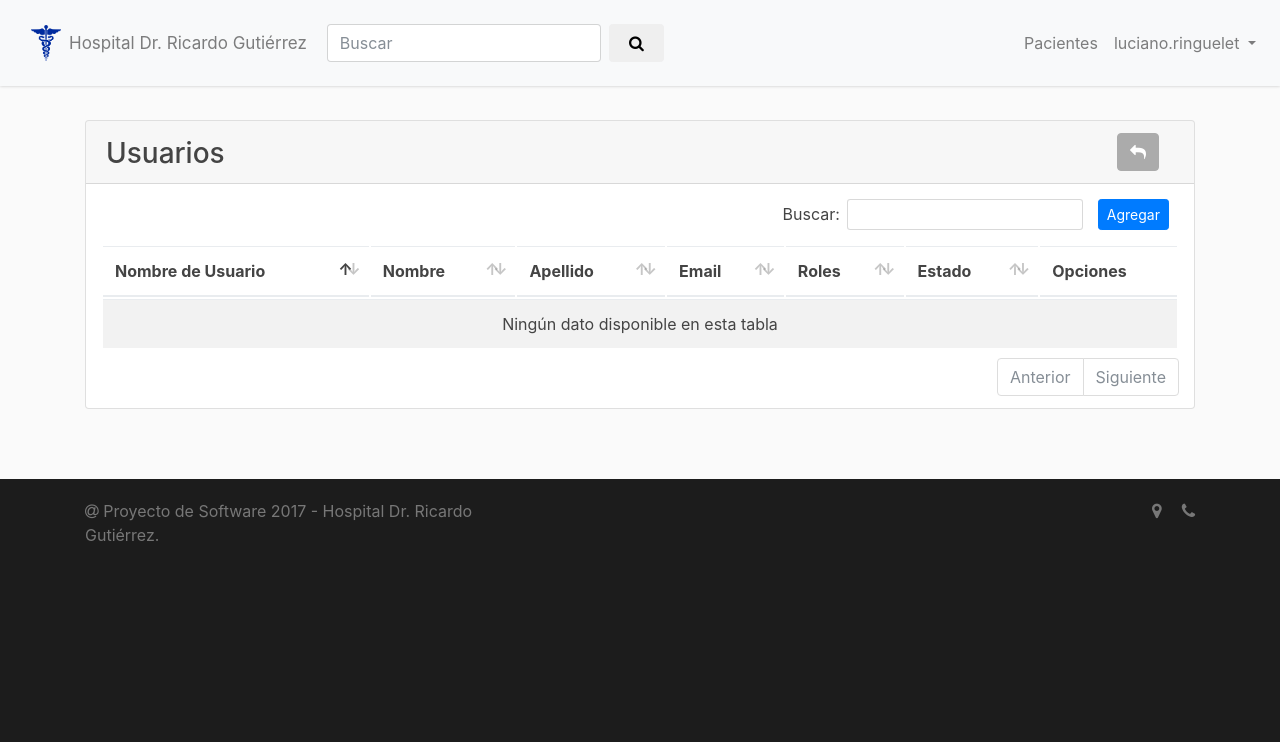
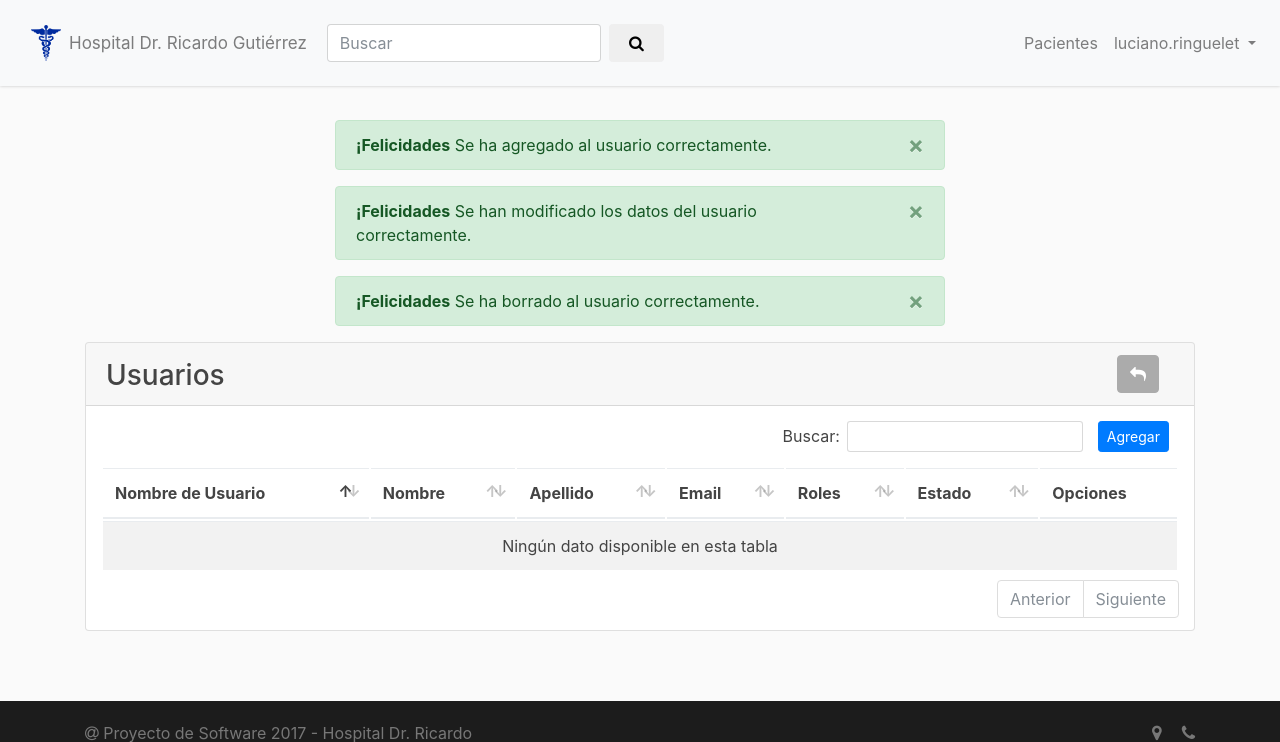
Before and after one commit to francoborrelli/hospitalGutierrez, a PHP site: template App/Views/Users/usersTable.html.twig in a window 1280 px wide. Shown: the top 742 px of the page. Run offline with PHP 8.4, Linux system fonts and the light colour scheme; the template is opened without the code that fills it, so the values that code supplies are empty; some libraries are stand-ins or nearby versions.

Commit message:
Add alert macro

```diff
--- a/App/Views/Users/usersTable.html.twig
+++ b/App/Views/Users/usersTable.html.twig
@@ -1,4 +1,6 @@
 {% extends 'utils/base.html.twig' %}
+{% import 'utils/alert.html.twig' as alert %}
+
 
 {% block stylesheets %}
 <link rel="stylesheet" href="/assets/dataTables/css/dataTables.bootstrap4.min.css">
@@ -6,12 +8,14 @@
 {% endblock %}
 
 {% block body %}
-
     {% include 'Users/addUser.html.twig' %}
     {% include 'Users/deleteUser.html.twig' %}
     {% include 'Users/editUser.html.twig' %}
 
     <div class="container userReport">
+        {{ alert.item('¡Felicidades','Se ha agregado al usuario correctamente.') }}
+    {{ alert.item('¡Felicidades','Se han modificado los datos del usuario correctamente.') }}
+    {{ alert.item('¡Felicidades','Se ha borrado al usuario correctamente.') }}
         <div class="card">
             <div class="card-header text-left">
                 <a class="btn detalle" id="goBack" title="Volver al inicio" href="/"><i class="fa fa-reply" aria-hidden="true"></i></a>
@@ -27,9 +31,10 @@
             </div>
         </div>
     </div>
+{% endblock %}
 
 
-{% endblock %} {% block javascripts %}
+{% block javascripts %}
     <script src="/assets/jquery-validate/jquery.validate.min.js"></script>
     <script src="/assets/dataTables/js/datatables.min.js"></script>
     <script src="/assets/dataTables/js/responsive.bootstrap4.min.js"></script>
@@ -46,5 +51,4 @@
             $('#editUser').modal('show')
         </script>
     {% endif %}
-
 {% endblock %}
--- /dev/null
+++ b/App/Views/utils/alert.html.twig
@@ -0,0 +1,10 @@
+{% macro item(strong, text) %}
+    <div class="alertContainer">
+        <div class="alert alert-success center-block alert-dismissible fade show" role="alert">
+        <button type="button" class="close" data-dismiss="alert" aria-label="Close">
+            <span aria-hidden="true">&times;</span>
+        </button>
+        <strong>{{strong}}</strong> {{text}}
+        </div>
+    </div>
+{% endmacro %}
--- a/web/dist/css/main.css
+++ b/web/dist/css/main.css
@@ -40,3 +40,8 @@ label.error{
   font-weight: 400;
   color: #636c72!important;
 }
+
+.alertContainer{
+  padding-right: 250px;
+  padding-left: 250px
+}
```
Lines whose indentation alone changed are shown as unchanged.
